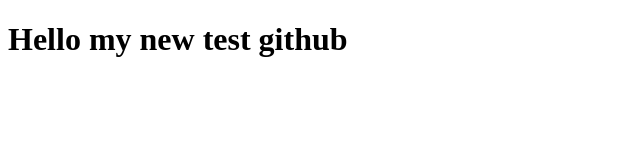
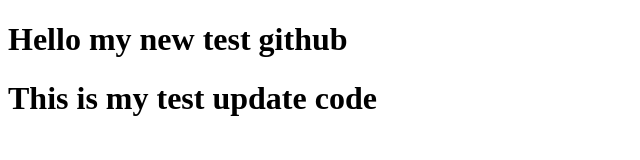
Before and after one commit to Viza3456/test1, a plain HTML site: page index.html in a window 1280 px wide. Shown: the whole page, without its empty margins (0-640 px from the left). Drawn offline with Linux system fonts and the light colour scheme.

Commit message:
added index prompt

```diff
--- a/index.html
+++ b/index.html
@@ -7,5 +7,6 @@
 </head>
 <body>
     <h1>Hello my new test github</h1>
+    <h1>This is my test update code</h1>
 </body>
 </html>
```
